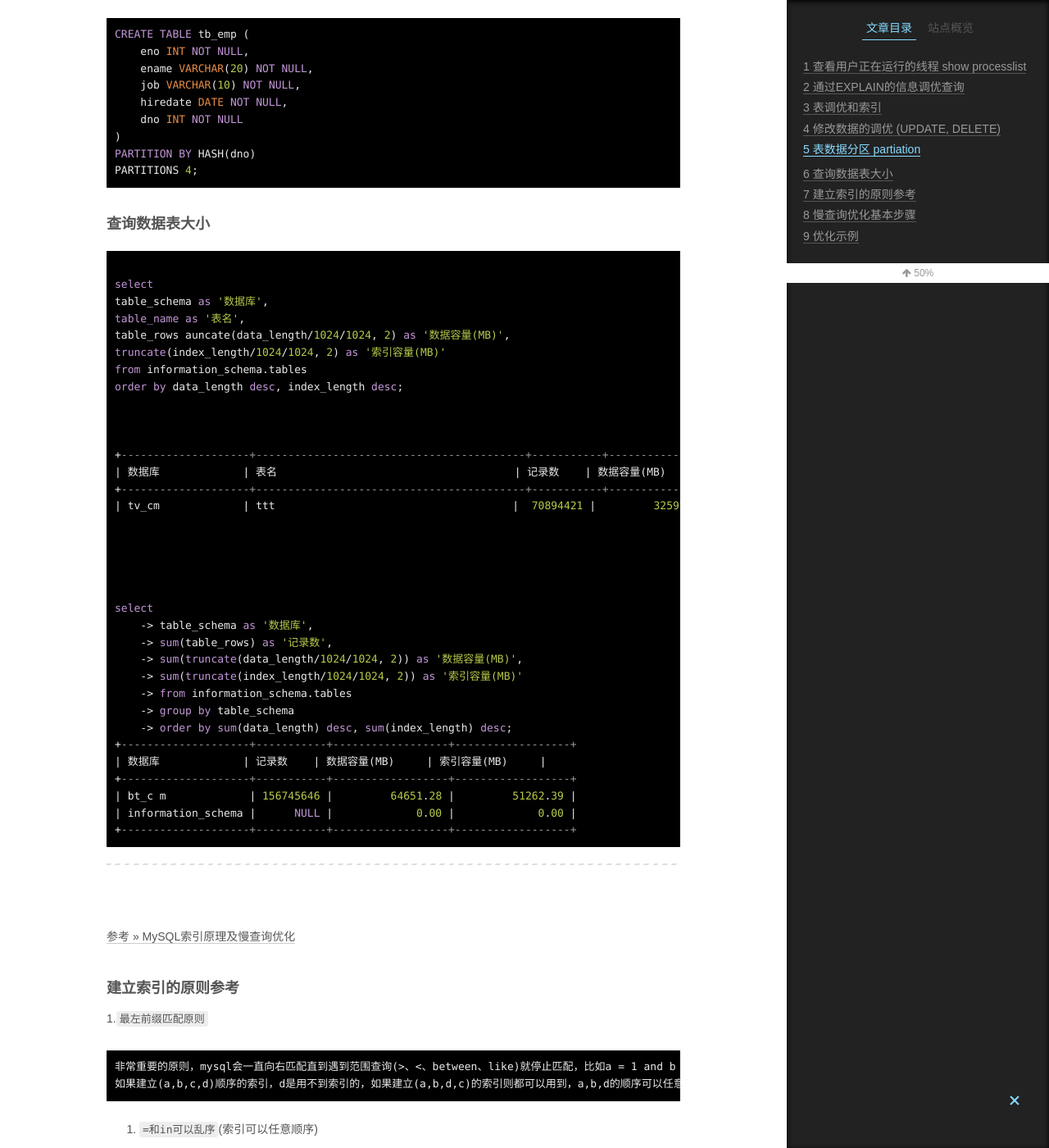
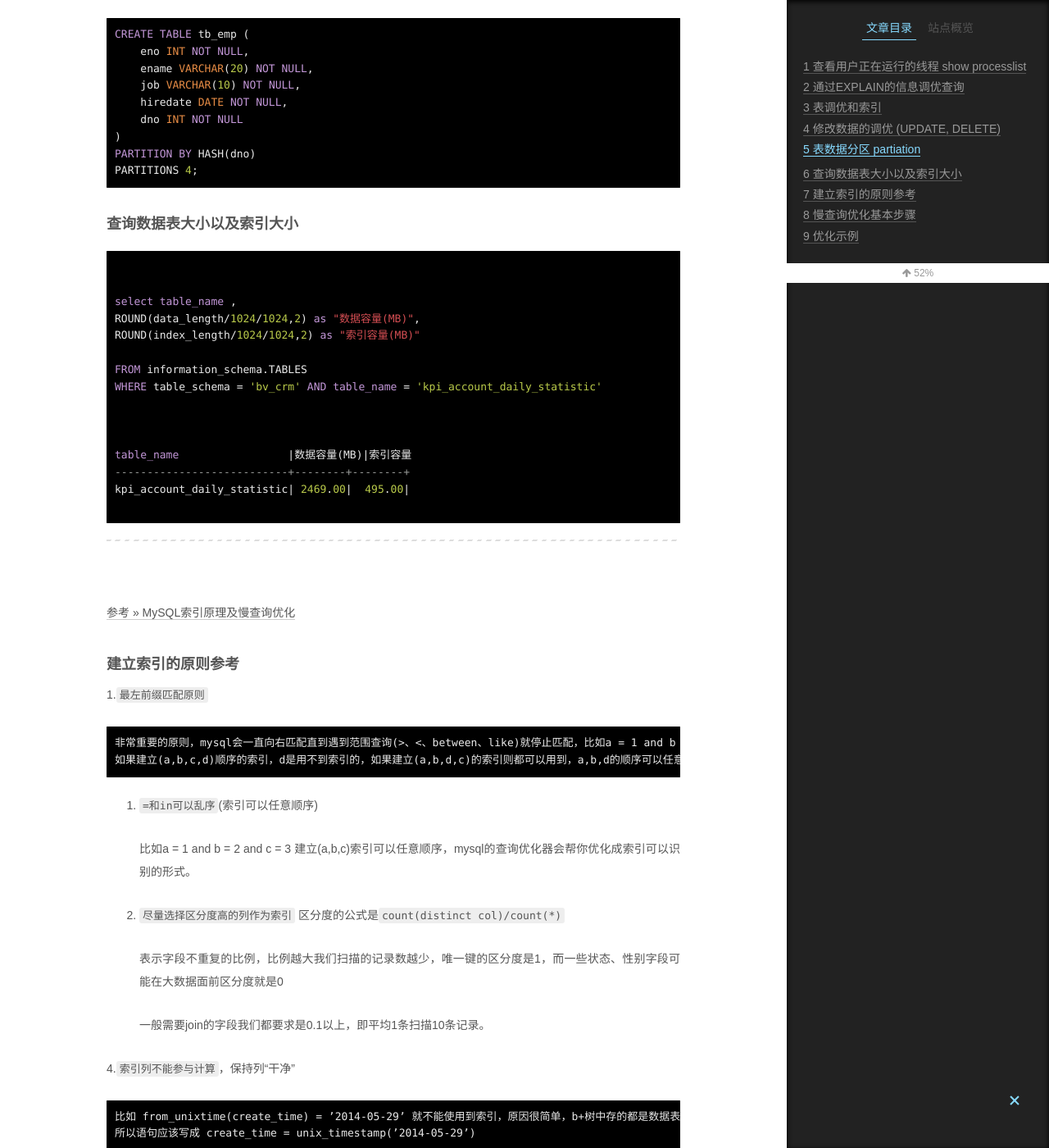
Before and after one commit to landybird/landybird.github.io, a Jekyll site: the page built from _posts/2019-09-23-MYSQL慢查询优化.md, in a window 1280 px wide and 1400 px high, scrolled down 5931 px. Shown: the whole window at 82% size. Built offline with Jekyll 4.4.1, drawn with Linux system fonts in a browser that asks for light colours; some web fonts are replaced; a script that is not in the unit is left out; comment, search, counter and statistics services are not loaded.

Commit message:
Update 2019-09-23-MYSQL慢查询优化.md

````diff
--- a/_posts/2019-09-23-MYSQL慢查询优化.md
+++ b/_posts/2019-09-23-MYSQL慢查询优化.md
@@ -295,45 +295,26 @@ PARTITIONS 4;
 
 
 
-#### 查询数据表大小
+#### 查询数据表大小以及索引大小
 
 
 
 ```sql
 
-select
-table_schema as '数据库',
-table_name as '表名',
-table_rows auncate(data_length/1024/1024, 2) as '数据容量(MB)',
-truncate(index_length/1024/1024, 2) as '索引容量(MB)'
-from information_schema.tables
-order by data_length desc, index_length desc;
+
+select table_name ,
+ROUND(data_length/1024/1024,2) as "数据容量(MB)",
+ROUND(index_length/1024/1024,2) as "索引容量(MB)"
+
+FROM information_schema.TABLES
+WHERE table_schema = 'bv_crm' AND table_name = 'kpi_account_daily_statistic'
 
 
 
-+--------------------+------------------------------------------+-----------+------------------+------------------+
-| 数据库             | 表名                                     | 记录数    | 数据容量(MB)     | 索引容量(MB)     |
-+--------------------+------------------------------------------+-----------+------------------+------------------+
-| tv_cm             | ttt                                     |  70894421 |         32597.34 |         22710.12 |
+table_name                 |数据容量(MB)|索引容量
+---------------------------+--------+--------+
+kpi_account_daily_statistic| 2469.00|  495.00|
 
-
-
-
-
-select
-    -> table_schema as '数据库',
-    -> sum(table_rows) as '记录数',
-    -> sum(truncate(data_length/1024/1024, 2)) as '数据容量(MB)',
-    -> sum(truncate(index_length/1024/1024, 2)) as '索引容量(MB)'
-    -> from information_schema.tables
-    -> group by table_schema
-    -> order by sum(data_length) desc, sum(index_length) desc;
-+--------------------+-----------+------------------+------------------+
-| 数据库             | 记录数    | 数据容量(MB)     | 索引容量(MB)     |
-+--------------------+-----------+------------------+------------------+
-| bt_c m             | 156745646 |         64651.28 |         51262.39 |
-| information_schema |      NULL |             0.00 |             0.00 |
-+--------------------+-----------+------------------+------------------+
 ```
 
 
````
